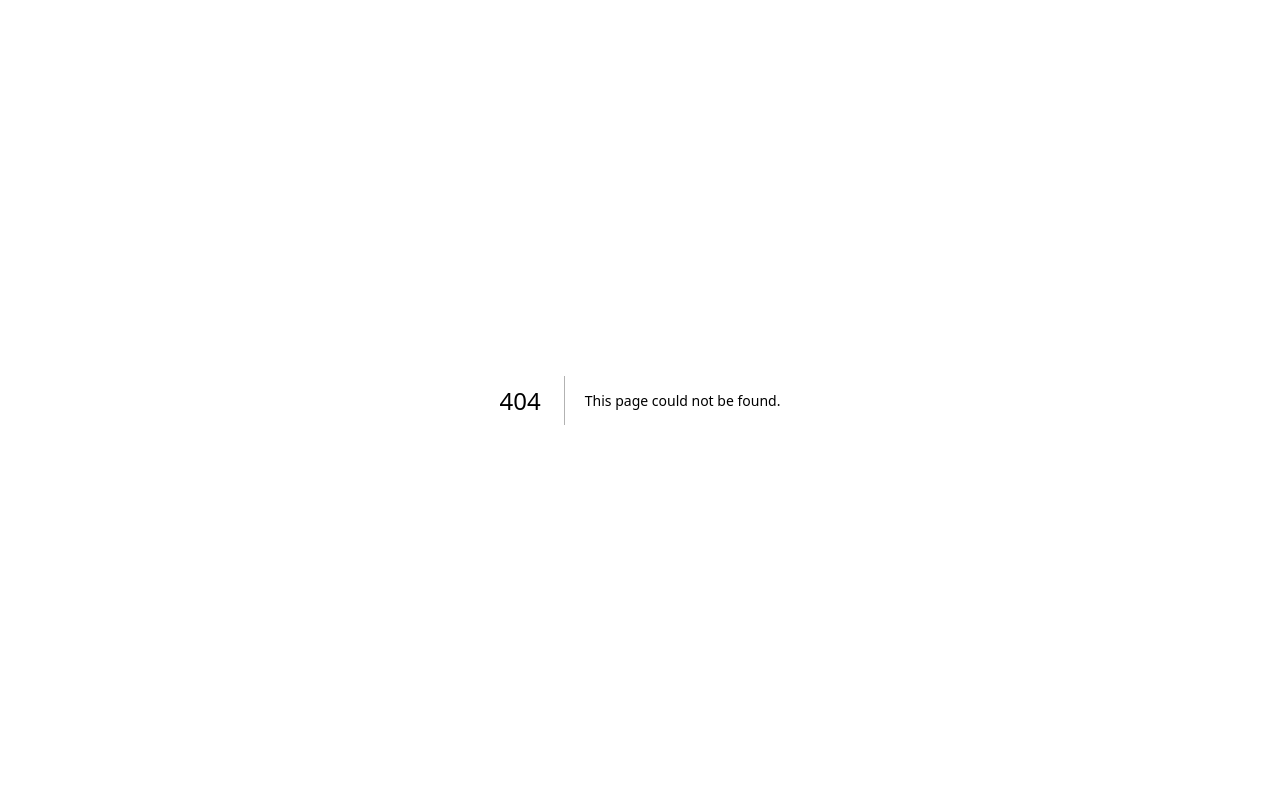
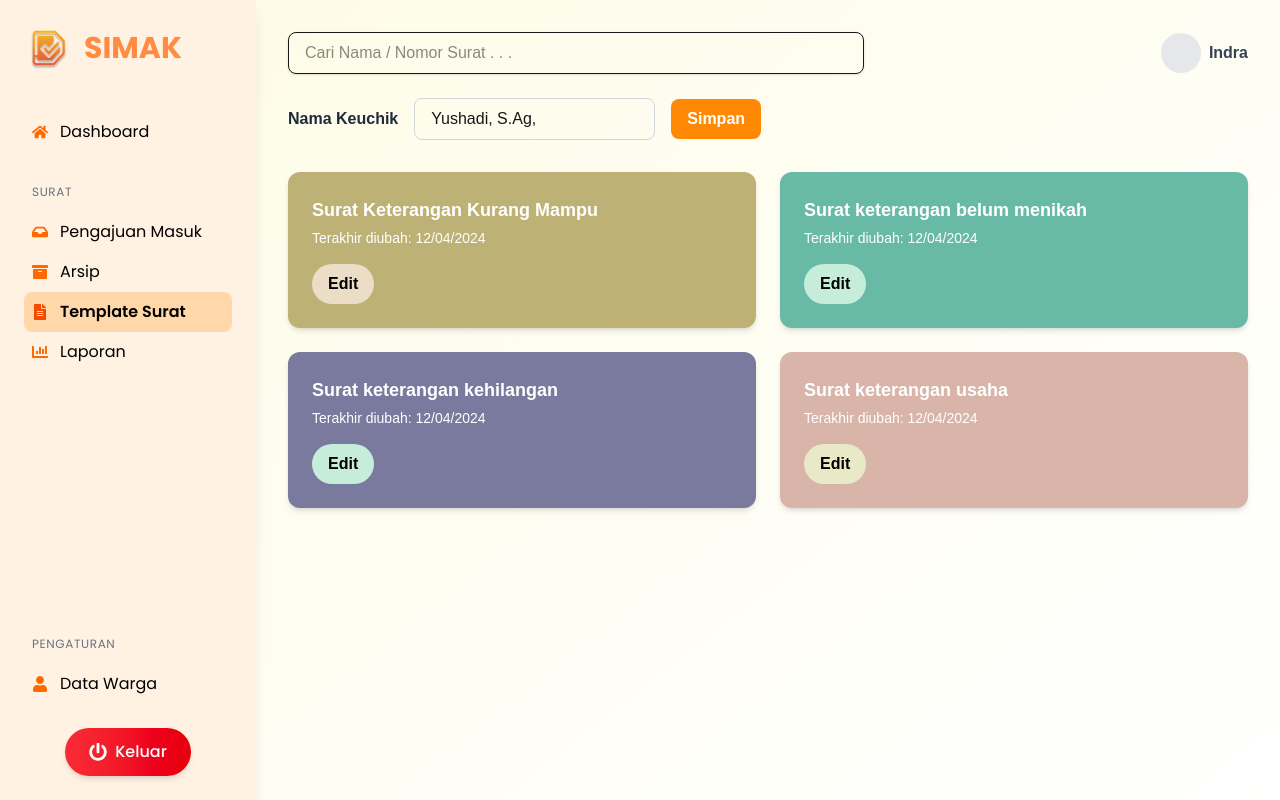
Before and after one commit to affanshdr/SIMAK, a Next.js app: page /TemplateSurat in a window 1280 px wide. Before the commit this address had no page. Built offline with nearby package versions, Linux system fonts and the light colour scheme.

Commit message:
TemplateSurat

```diff
--- a/package.json
+++ b/package.json
@@ -10,7 +10,7 @@
   },
   "dependencies": {
     "@prisma/client": "^6.6.0",
-    "framer-motion": "^12.6.5",
+    "framer-motion": "^12.7.3",
     "next": "15.3.0",
     "prisma": "^6.6.0",
     "react": "^19.0.0",
--- /dev/null
+++ b/src/app/TemplateSurat/page.tsx
@@ -0,0 +1,83 @@
+"use client";
+
+import React from "react";
+import NavbarAdmin from "../../components/NavbarAdmin";
+import { FaEdit } from "react-icons/fa";
+
+const TemplateSurat = () => {
+  return (
+    <div className="ml-64 min-h-screen bg-gradient-to-br from-yellow-50 to-white p-8">
+      {/* Navbar */}
+      <NavbarAdmin currentPath="/admin/template-surat" />
+
+      {/* Search Bar */}
+      <div className="flex justify-between items-center mb-6">
+        <input
+          type="text"
+          placeholder="Cari Nama / Nomor Surat . . ."
+          className="w-full max-w-xl px-4 py-2 border rounded-lg shadow-sm focus:outline-none focus:ring-2 focus:ring-orange-300"
+        />
+        <div className="ml-4 flex items-center">
+          <div className="w-10 h-10 bg-gray-200 rounded-full overflow-hidden">
+            {/* Avatar bisa ditambahkan di sini */}
+          </div>
+          <p className="ml-2 font-semibold text-gray-700">Indra</p>
+        </div>
+      </div>
+
+      {/* Nama Keuchik */}
+      <div className="flex items-center mb-8">
+        <label className="mr-4 font-semibold text-gray-800">Nama Keuchik</label>
+        <input
+          type="text"
+          defaultValue="Yushadi, S.Ag,"
+          className="px-4 py-2 border border-gray-300 rounded-lg focus:outline-none focus:ring-2 focus:ring-orange-300"
+        />
+        <button className="ml-4 bg-orange-400 hover:bg-orange-500 text-white font-semibold px-4 py-2 rounded-lg transition">
+          Simpan
+        </button>
+      </div>
+
+      {/* Template Cards */}
+      <div className="grid grid-cols-1 md:grid-cols-2 gap-6">
+        {/* Surat Keterangan Kurang Mampu */}
+        <div className="bg-[#BDB176] text-white p-6 rounded-xl shadow-md">
+          <h2 className="text-lg font-semibold">Surat Keterangan Kurang Mampu</h2>
+          <p className="text-sm mt-1">Terakhir diubah: 12/04/2024</p>
+          <button className="mt-4 bg-[#EBDDC6] text-black px-4 py-2 rounded-full font-semibold hover:brightness-110">
+            Edit
+          </button>
+        </div>
+
+        {/* Surat Keterangan Belum Menikah */}
+        <div className="bg-[#68BAA6] text-white p-6 rounded-xl shadow-md">
+          <h2 className="text-lg font-semibold">Surat keterangan belum menikah</h2>
+          <p className="text-sm mt-1">Terakhir diubah: 12/04/2024</p>
+          <button className="mt-4 bg-[#C6EDD9] text-black px-4 py-2 rounded-full font-semibold hover:brightness-110">
+            Edit
+          </button>
+        </div>
+
+        {/* Surat Keterangan Kehilangan */}
+        <div className="bg-[#797A9E] text-white p-6 rounded-xl shadow-md">
+          <h2 className="text-lg font-semibold">Surat keterangan kehilangan</h2>
+          <p className="text-sm mt-1">Terakhir diubah: 12/04/2024</p>
+          <button className="mt-4 bg-[#C6EDD9] text-black px-4 py-2 rounded-full font-semibold hover:brightness-110">
+            Edit
+          </button>
+        </div>
+
+        {/* Surat Keterangan Usaha */}
+        <div className="bg-[#D9B4A9] text-white p-6 rounded-xl shadow-md">
+          <h2 className="text-lg font-semibold">Surat keterangan usaha</h2>
+          <p className="text-sm mt-1">Terakhir diubah: 12/04/2024</p>
+          <button className="mt-4 bg-[#E9E9C7] text-black px-4 py-2 rounded-full font-semibold hover:brightness-110">
+            Edit
+          </button>
+        </div>
+      </div>
+    </div>
+  );
+};
+
+export default TemplateSurat;
```
Also changed, not shown: 1 other file (tests, documents, lock files or other folders).
